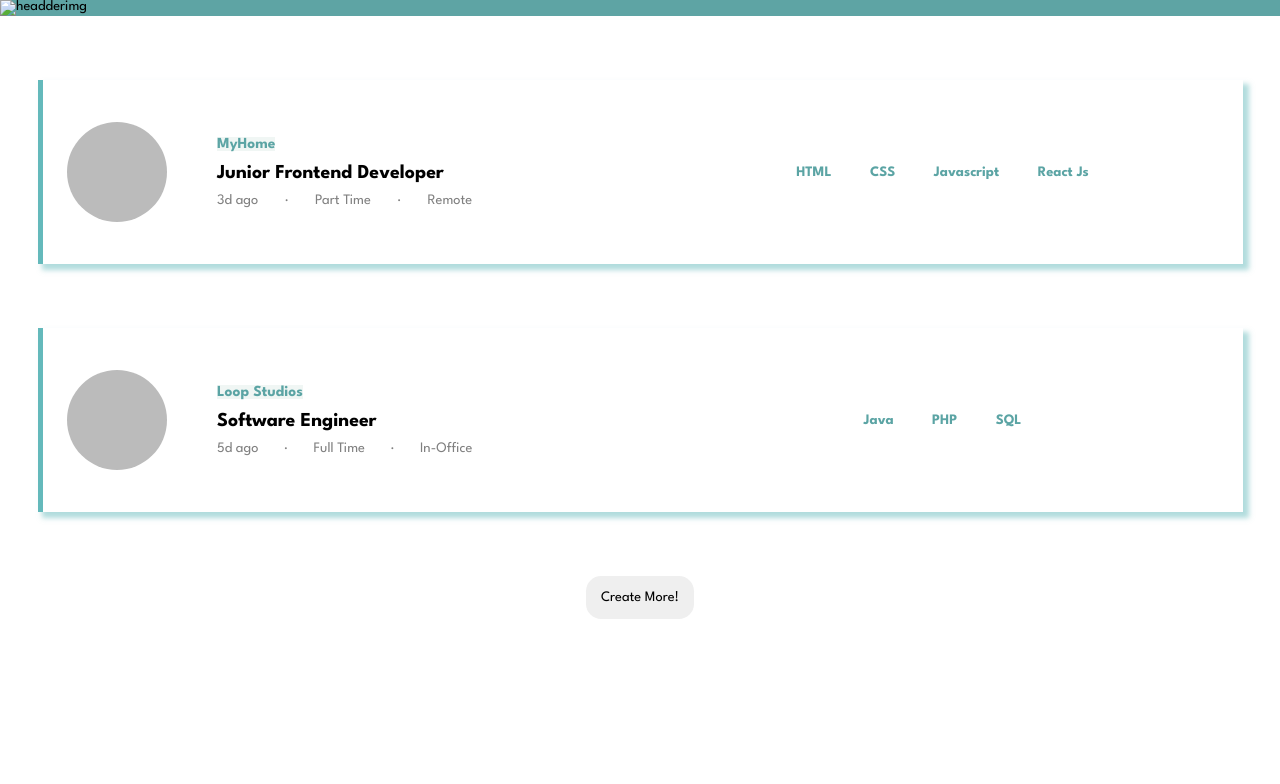
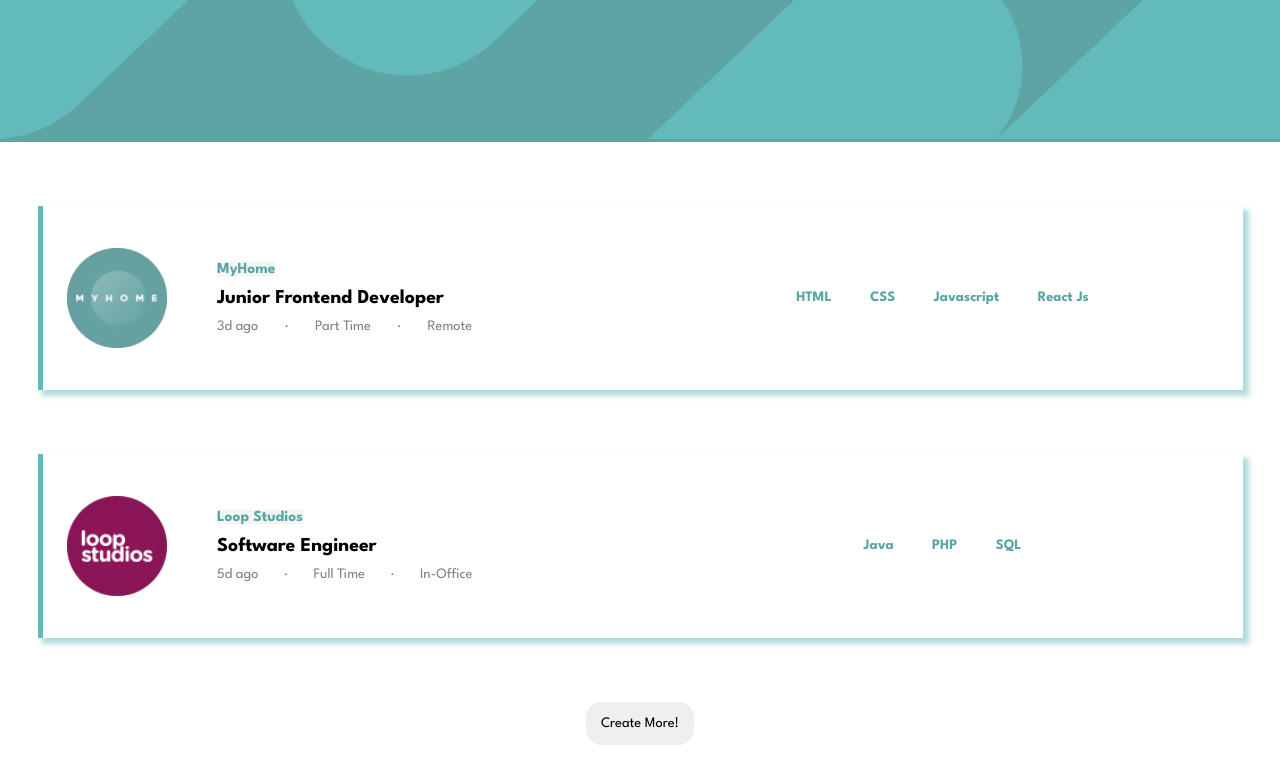
Before and after one commit to Ganeshghatti/gethired-, a plain HTML site: page index.html in a window 1280 px wide. Drawn offline with Linux system fonts and the light colour scheme; the site is published under a folder, as on GitHub Pages, so addresses that start at the root find nothing.

Commit message:
Update index.html

```diff
--- a/index.html
+++ b/index.html
@@ -5,7 +5,7 @@
   <meta charset="UTF-8">
   <meta http-equiv="X-UA-Compatible" content="IE=edge">
   <meta name="viewport" content="width=device-width, initial-scale=1.0">
-  <link rel="icon" type="image/png" sizes="32x32" href="./images/favicon-32x32.png">
+  <link rel="icon" type="image/png" sizes="32x32" href=".images/favicon-32x32.png">
   <title>Job Listings</title>
   <link rel="stylesheet" href="style.css">
   <link rel="preconnect" href="https://fonts.googleapis.com">
@@ -25,8 +25,8 @@
 <body onload="onloadd()">
   <header>
     <div class="headderdiv">
-      <img src="/bg-header-desktop.png" alt="headderimg" class="headderimg">
-      <img src="/bg-header-mobile.png" alt="headderimg" class="headderimgmobile">
+      <img src="bg-header-desktop.png" alt="headderimg" class="headderimg">
+      <img src="bg-header-mobile.png" alt="headderimg" class="headderimgmobile">
     </div>
   </header>
 
@@ -40,7 +40,7 @@
                 style="display: none;">
               <label for="file" style="cursor: pointer;">
                 <div class="profilephotodivsecondchild">
-                  <img src="/360_F_481134373_0W4kg2yKeBRHNEklk4F9UXtGHdub3tYk-removebg-preview.png"
+                  <img src="360_F_481134373_0W4kg2yKeBRHNEklk4F9UXtGHdub3tYk-removebg-preview.png"
                     alt="uploadlogoskeleton" class="uploadlogoskelton">
                   <p class="uploadlogotext">Upload Image</p>
                 </div>
@@ -143,7 +143,7 @@
         <div class="leftdivone">
           <div class="profilephotodivparentone">
             <div class="profilephotodivone">
-              <img id="profilephotoimgone" src="/myhome.png" width="100%" alt="" />
+              <img id="profilephotoimgone" src="myhome.png" width="100%" alt="" />
             </div>
           </div>
           <div class="textdivone">
@@ -182,7 +182,7 @@
         <div class="leftdivtwo">
           <div class="profilephotodivparenttwo">
             <div class="profilephotodivtwo">
-              <img id="profilephotoimgtwo" src="/loop-studios.png" width="100%" alt="" />
+              <img id="profilephotoimgtwo" src="loop-studios.png" width="100%" alt="" />
             </div>
           </div>
           <div class="textdivtwo">
```
